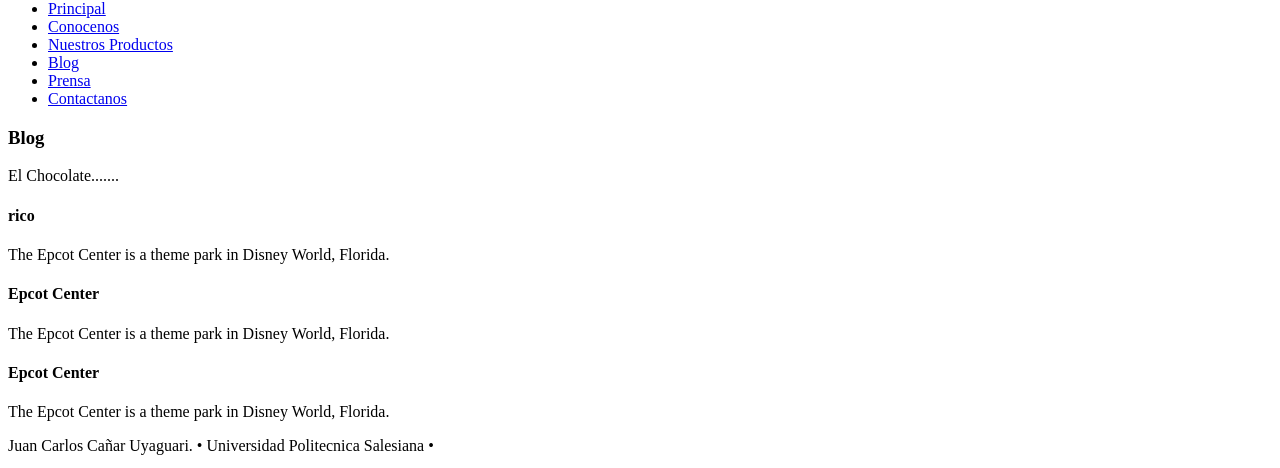
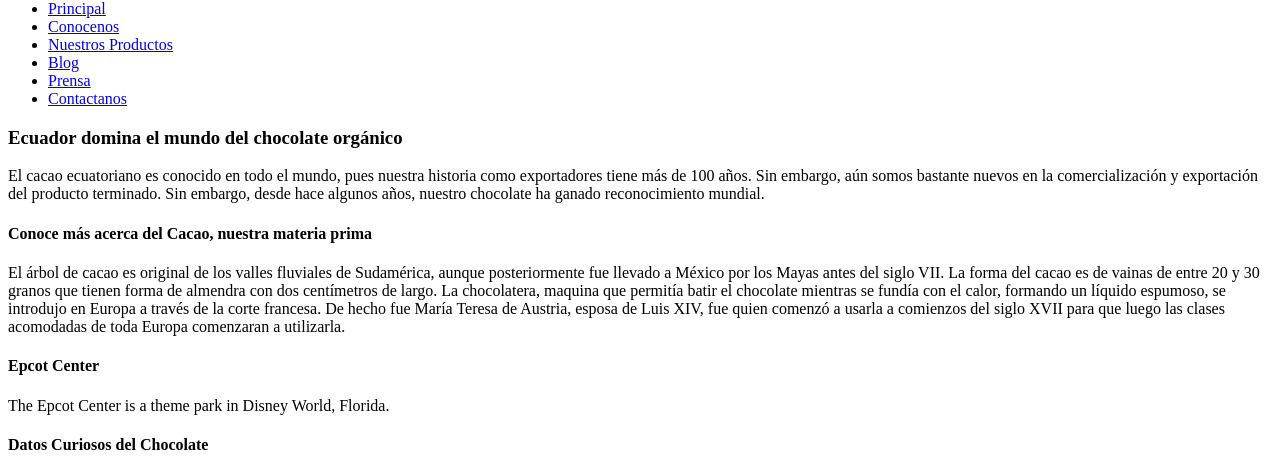
Before and after one commit to jcuyaguari/Practica01-Mi-Blog, a plain HTML site: page Blog.html in a window 1280 px wide. Shown: the part 328-796 px from the top of the page. Drawn offline with Linux system fonts and the light colour scheme.

Commit message:
creacion

```diff
--- a/Blog.html
+++ b/Blog.html
@@ -20,12 +20,19 @@
 
 <section>
     <article>
-        <h1>Blog</h1>
-        <p>El Chocolate.......</p>
+        <h1>Ecuador domina el mundo del chocolate orgánico</h1>
+        <p>El cacao ecuatoriano es conocido en todo el mundo, pues nuestra historia como
+            exportadores tiene más de 100 años. Sin embargo, aún somos bastante nuevos en
+            la comercialización y exportación del producto terminado. Sin embargo, desde hace algunos años,
+            nuestro chocolate ha ganado reconocimiento mundial.</p>
     </article>
     <aside>
-        <h4>rico</h4>
-        <p>The Epcot Center is a theme park in Disney World, Florida.</p>
+        <h4>Conoce más acerca del Cacao, nuestra materia prima</h4>
+        <p>El árbol de cacao es original de los valles fluviales de Sudamérica, aunque posteriormente fue llevado a México por los Mayas antes del siglo VII.
+            La forma del cacao es de vainas de entre 20 y 30 granos que tienen forma de almendra con dos centímetros de largo.
+            La chocolatera, maquina que permitía batir el chocolate mientras se fundía con el calor,
+            formando un líquido espumoso, se introdujo en Europa a través de la corte francesa. De hecho fue María Teresa de Austria,
+             esposa de Luis XIV, fue quien comenzó a usarla a comienzos del siglo XVII para que luego las clases acomodadas de toda Europa comenzaran a utilizarla.</p>
     </aside>
     <aside>
         <h4>Epcot Center</h4>
@@ -34,8 +41,9 @@
 </section>
 <section>
     <aside>
-        <h4>Epcot Center</h4>
-        <p>The Epcot Center is a theme park in Disney World, Florida.</p>
+        <h4>Datos Curiosos del Chocolate</h4>
+        <p>Lo que conocemos como chocolate blanco, es la mezcla de leche condensada,
+            manteca de cacao y azúcar. Y ya que la manteca no guarda ninguna de las propiedades del cacao no se le puede considerar chocolate..</p>
     </aside>
 </section>
 <footer>
```
Also changed, not shown: nuestros-productos.html (+6 -4 lines).
